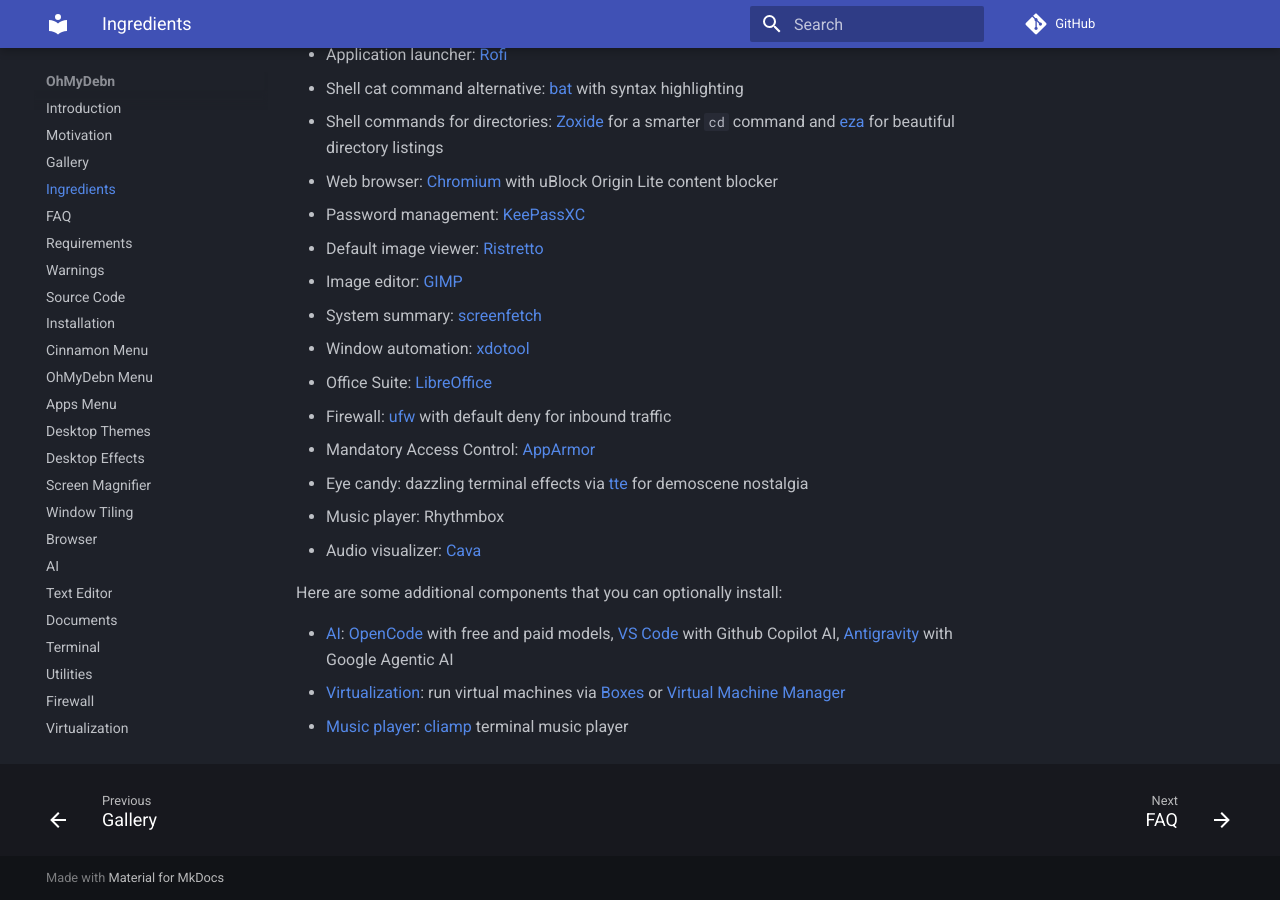
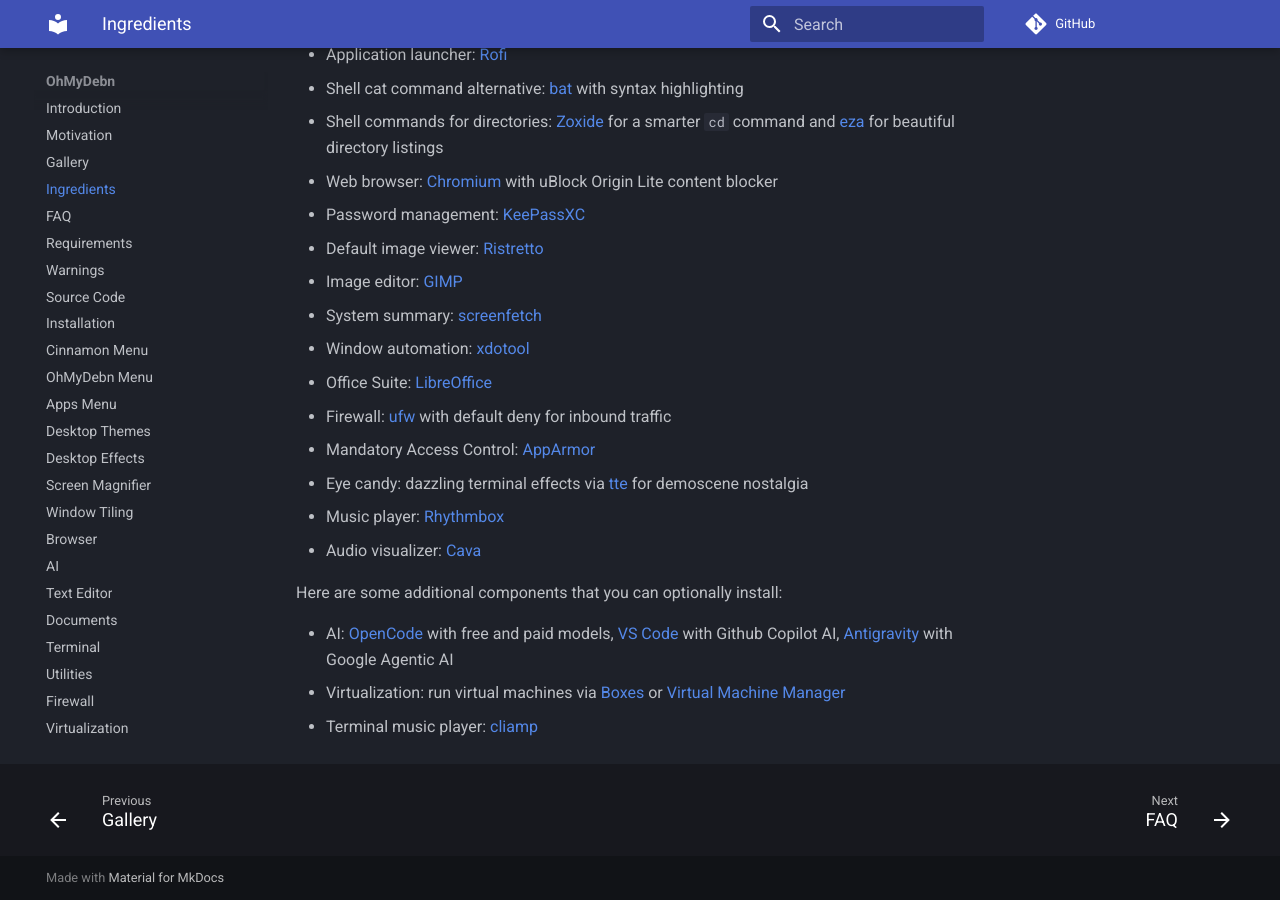
Before and after one commit to dougburks/ohmydebn-docs, an MkDocs documentation site: the page built from docs/ingredients.md, in a window 1280 px wide and 900 px high, scrolled down 515 px. Built offline with MkDocs 1.6.1 and Material for MkDocs 9.7.7, drawn with Linux system fonts in a browser that asks for light colours; comment, search, counter and statistics services are not loaded.

Commit message:
update ingredients

```diff
--- a/docs/ingredients.md
+++ b/docs/ingredients.md
@@ -9,25 +9,25 @@
 - Shell: [Zsh](https://en.wikipedia.org/wiki/Z_shell) with [Oh My Zsh](https://ohmyz.sh/)
 - Shell prompt: [Starship](https://starship.rs/)
 - Text editor: [gedit](https://gedit-text-editor.org/), [neovim](https://neovim.io/) with [LazyVim](https://www.lazyvim.org/), and [VS code](https://code.visualstudio.com/) (optional)
-- Performance monitoring: [btop](https://github.com/aristocratos/btop)
-- Application launcher: [Rofi](https://davatorium.github.io/rofi/current/rofi.1/)
+- Performance monitoring: [btop](utilities.md#system-monitoring)
+- Application launcher: [Rofi](ohmydebn-menu.md)
 - Shell cat command alternative: [bat](https://github.com/sharkdp/bat) with syntax highlighting
 - Shell commands for directories: [Zoxide](https://github.com/ajeetdsouza/zoxide) for a smarter `cd` command and [eza](https://github.com/eza-community/eza) for beautiful directory listings
-- Web browser: [Chromium](https://www.chromium.org/Home/) with uBlock Origin Lite content blocker
+- Web browser: [Chromium](browser.md) with uBlock Origin Lite content blocker
 - Password management: [KeePassXC](https://keepassxc.org/)
 - Default image viewer: [Ristretto](https://docs.xfce.org/apps/ristretto/start)
 - Image editor: [GIMP](https://www.gimp.org/)
-- System summary: [screenfetch](https://github.com/KittyKatt/screenFetch)
+- System summary: [screenfetch](utilities.md#system-summary)
 - Window automation: [xdotool](https://github.com/jordansissel/xdotool)
-- Office Suite: [LibreOffice](https://www.libreoffice.org/)
-- Firewall: [ufw](https://help.ubuntu.com/community/UFW) with default deny for inbound traffic
+- Office Suite: [LibreOffice](documents.md)
+- Firewall: [ufw](firewall.md) with default deny for inbound traffic
 - Mandatory Access Control: [AppArmor](https://wiki.debian.org/AppArmor/HowToUse)
 - Eye candy: dazzling terminal effects via [tte](https://github.com/ChrisBuilds/terminaltexteffects) for demoscene nostalgia
-- Music player: Rhythmbox
+- Music player: [Rhythmbox](media.md#rhythmbox)
 - Audio visualizer: [Cava](https://github.com/karlstav/cava)
 
 Here are some additional components that you can optionally install:
 
-- [AI](ai.md): [OpenCode](ai.md#opencode) with free and paid models, [VS Code](ai.md#visual-studio-code-with-github-copilot-ai) with Github Copilot AI, [Antigravity](ai.md#antigravity-with-google-agentic-ai) with Google Agentic AI
-- [Virtualization](virtualization.md): run virtual machines via [Boxes](virtualization.md#boxes) or [Virtual Machine Manager](virtualization.md#virtual-machine-manager)
-- [Music player](media.md): [cliamp](media.md#cliamp) terminal music player
+- AI: [OpenCode](ai.md#opencode) with free and paid models, [VS Code](ai.md#visual-studio-code-with-github-copilot-ai) with Github Copilot AI, [Antigravity](ai.md#antigravity-with-google-agentic-ai) with Google Agentic AI
+- Virtualization: run virtual machines via [Boxes](virtualization.md#boxes) or [Virtual Machine Manager](virtualization.md#virtual-machine-manager)
+- Terminal music player: [cliamp](media.md#cliamp)
```
